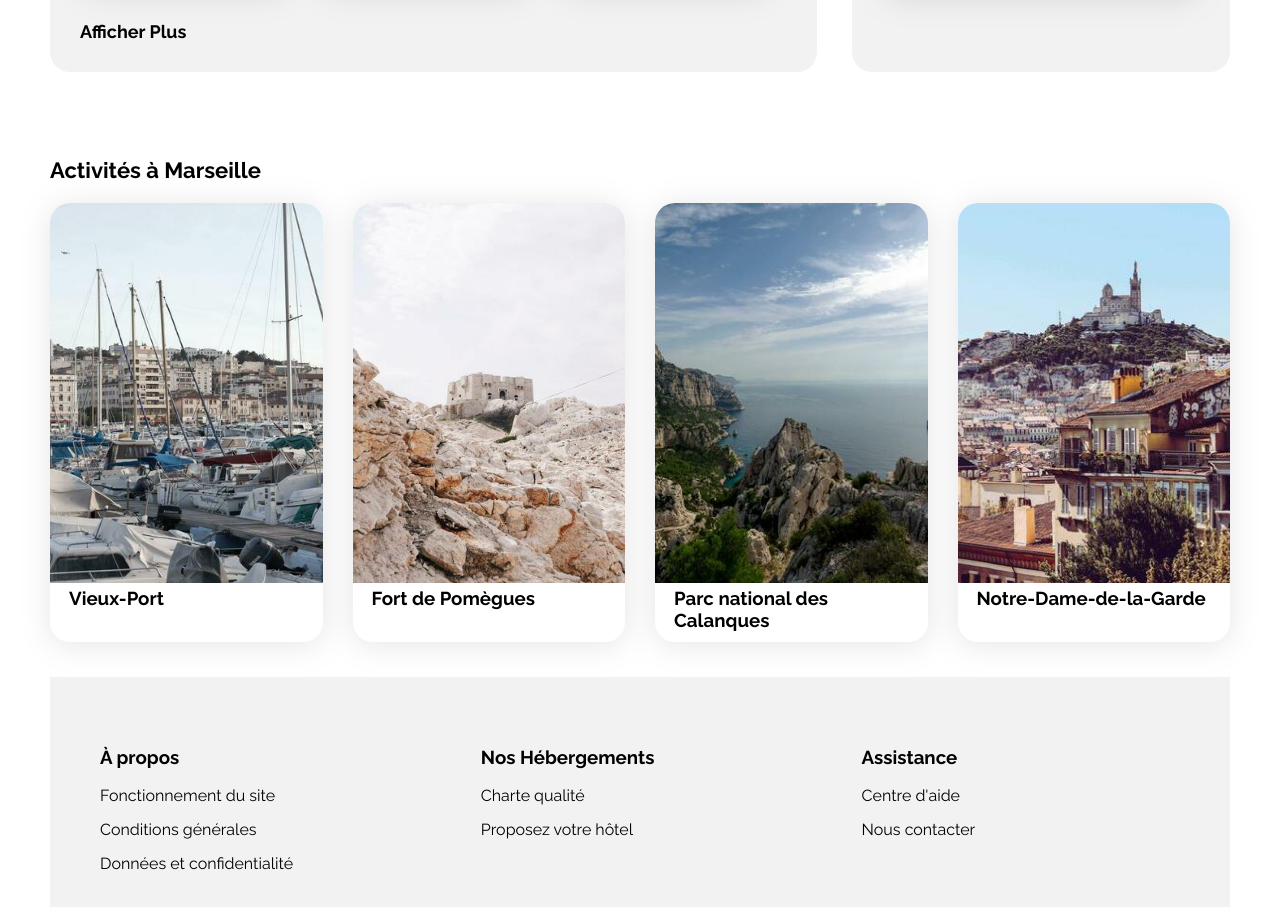
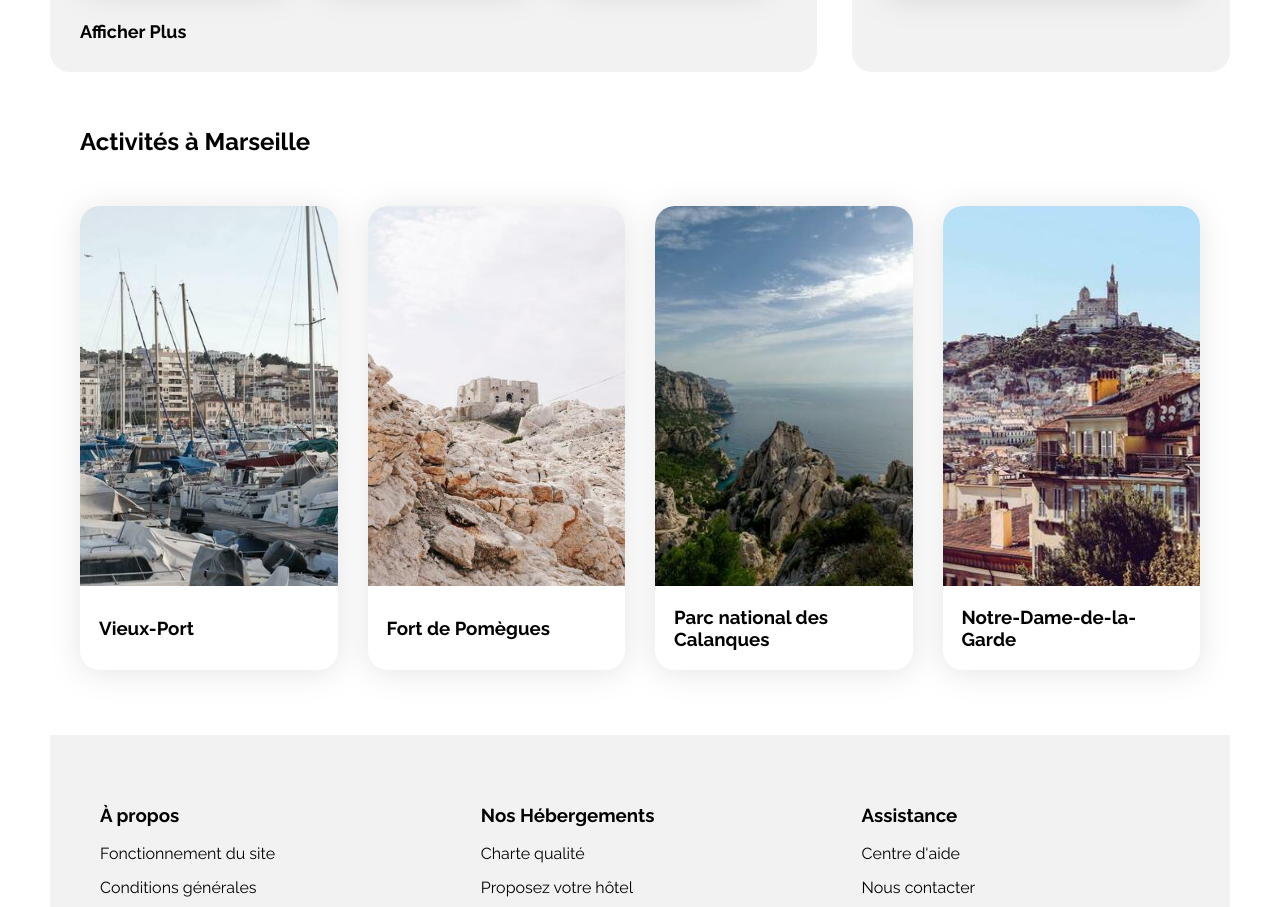
Before and after one commit to ChristopherChalfit/Projet2-OC, a plain HTML site: page index.html in a window 1280 px wide. Shown: the part 1048-1955 px from the top of the page. Drawn offline with Linux system fonts and the light colour scheme.

Commit message:
Rework for the activity section
Using flex for adapt the text in activity card

```diff
--- a/css/style.css
+++ b/css/style.css
@@ -401,13 +401,17 @@ header {
 
 /*****Activité *****/
 .activite {
-    margin: 65px 0 35px 0;
     display: flex;
     flex-direction: column;
+    padding: 0;
+    gap: 30px;
+    margin: 35px 0 35px 0;
+    padding: 30px;
+    padding-top: 0px;
 }
 
 .activite .section-titre {
-    margin: 1.25rem 0px 1.25rem 0px;
+    margin-bottom: 1.875rem;
 }
 
 .activite .activite-cards {
@@ -416,20 +420,22 @@ header {
     justify-content: space-between;
     box-sizing: border-box;
     gap: 30px;
-
 }
 
 .activite-cards a {
     text-decoration: none;
     color: black;
     width: 100%;
+    min-height: 439px;
 }
 
 .activite-cards .card {
+    display: flex;
+    flex-direction: column;
+    flex: 1;
+    height: 100%;
+    padding: 0;
     width: auto;
-    padding: 0px;
-    height: 439px;
-    max-height: 439px;
 }
 
 .activite-cards img {
@@ -441,27 +447,21 @@ header {
 
 }
 
-.activite-cards .card-small {
-    flex-grow: 1;
-    margin-left: 19px;
-    margin-top: auto;
-    margin-right: 19px;
+.activite-cards .card-content {
+    padding-left: 19px;
 }
 
-.activite-cards .card-large {
-    flex-grow: 2;
-    margin-left: 19px;
-    margin-top: auto;
-    margin-right: 19px;
-
+.activite-cards .card-title {
+    display: flex;
+    align-items: center;
+    flex: 1;
+    margin: 20px 19px;
 }
 
-.activite-cards .card-content {
-    display: flex;
-    justify-content: space-around;
-    flex-flow: row wrap;
-    align-items: stretch;
-
+.activite-cards .card {
+    background-color: white;
+    border-radius: 1.25rem;
+    filter: drop-shadow(0px 3px 15px rgba(0, 0, 0, 0.1));
 }
 
 /******** Section bas de page *******/
@@ -498,7 +498,7 @@ header {
 }
 
 /******** Tablettes ********/
-@media(width >=769px) and (width <=1024px) {
+@media (max-width: 1024px) {
 
     /****** Hotel et populaire*******/
     .hebergements-et-populaires {
@@ -558,48 +558,17 @@ header {
     }
 
     /****** Activités ******/
-    .activite {
-        display: flex;
-        flex-direction: column;
-        margin-top: 30px;
-    }
-
-    .activite-cards .card {
-        width: 100%;
-        height: 270px;
+    .activite-cards a {
         min-height: 270px;
-
-    }
-
-    .activite-cards .card-content {
-        margin-right: 0px;
-        margin-left: 0px;
-    }
-
-    .activite-cards .card-title {
-        font-size: 16px;
     }
 
     .activite-cards img {
         height: 200px;
     }
-    .activite-cards .card-small {
-        flex-grow: 1;
-        margin-left: 19px;
-        margin-top: auto;
-        margin-right: 19px;
-    }
-
-    .activite-cards .card-large {
-        flex-grow: 2;
-        margin-left: 19px;
-        margin-top:auto;
-        margin-right: 19px;
-    }
 }
 
 /********* Mobiles ********/
-@media (width <=769px) {
+@media (max-width: 769px) {
     body {
         margin: 0px;
     }
@@ -845,43 +814,17 @@ header {
 
 
     /****** activite *********/
-    .activite {
-        padding: 0px 30px;
-        padding-bottom: 65px;
-        margin: 0px;
-    }
-
-    .activite .section-titre {
-        margin: 30px 0px;
-    }
-
     .activite .activite-cards {
-        display: flex;
         flex-direction: column;
         gap: 15px;
     }
 
-    .activite-cards .card {
-        width: 100%;
-        height: 100%;
-        max-height: 200px;
+    .activite-cards a {
         min-height: 200px;
     }
 
     .activite-cards img {
-        height: 124px;
-    }
-
-    .activite-cards .card-title {
-        font-size: 16px;
-        margin: 0px;
-        padding: 20px 19px;
-
-    }
-
-    .activite-cards .card-content {
-        height: fit-content;
-
+        height: 141px;
     }
 
     /*******  Footer ********/
--- a/index.html
+++ b/index.html
@@ -294,46 +294,35 @@
                     </div>
                 </section>
             </div>
-            <div class="activite" id="activite">
-                <h2 class="section-titre">Activités à Marseille</h2>
+            <section class="activite" id="activite">
+                <h2 class="section-title">Activités à Marseille</h2>
                 <div class="activite-cards">
                    <a href="#">
                       <article class="card">
-                            <img src="images/activites/reno-laithienne.jpg" alt="port avec de nombreux bateaux">
-                            <div class="card-content">
-                                <h3 class="card-title card-small">Vieux-Port</h3>
-                            </div>
+                         <img src="./images/activites/reno-laithienne.jpg" alt="Image du Vieux-Port de Marseille">
+                         <h3 class="card-title">Vieux-Port</h3>
                       </article>
                    </a>
                    <a href="#">
                       <article class="card">
-                            <img src="images/activites/paul-hermann.jpg" alt="château sur une falaise">
-                            <div class="card-content">
-                                <h3 class="card-title card-small">Fort de Pomègues</h3>
-                            </div>
+                         <img src="./images/activites/paul-hermann.jpg" alt="Image du Fort de Pomègues">
+                         <h3 class="card-title">Fort de Pomègues</h3>
                       </article>
                    </a>
                    <a href="#">
                       <article class="card">
-                            <img src="images/activites/kilyan-sockalingum.jpg"
-                                alt="plusieurs falaise avec une mer en arrière plan">
-                            <div class="card-content">
-                                <h3 class="card-title card-large">Parc national des Calanques</h3>
-                            </div>
-
+                         <img src="./images/activites/kilyan-sockalingum.jpg" alt="Image du Parc national des Calanques">
+                         <h3 class="card-title">Parc national des Calanques</h3>
                       </article>
                    </a>
                    <a href="#">
                       <article class="card">
-                            <img src="images/activites/florian-wehde.jpg"
-                                alt="plan avec de nombreuse toiture et une cathédrale en arrière plan">
-                            <div class="card-content">
-                                <h3 class="card-title card-large">Notre-Dame-de-la-Garde</h3>
-                            </div>
+                         <img src="./images/activites/florian-wehde.jpg" alt="Image de Notre-Dame-de-la-Garde">
+                         <h3 class="card-title">Notre-Dame-de-la-Garde</h3>
                       </article>
                    </a>
                 </div>
-            </div>
+             </section>
         </main>
         <footer class="footer-section">
             <div class="footer-article">
```
Lines whose indentation alone changed are shown as unchanged.
